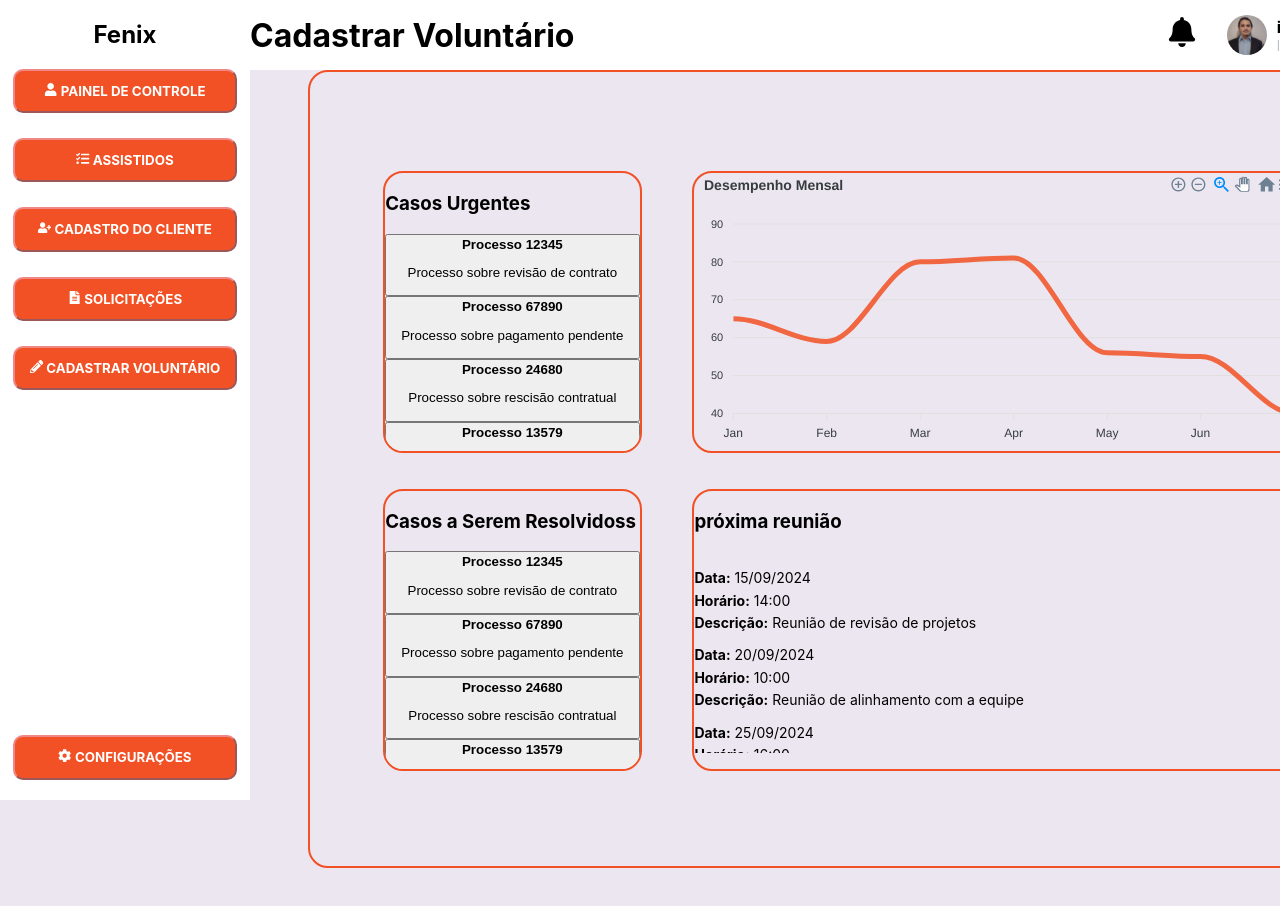
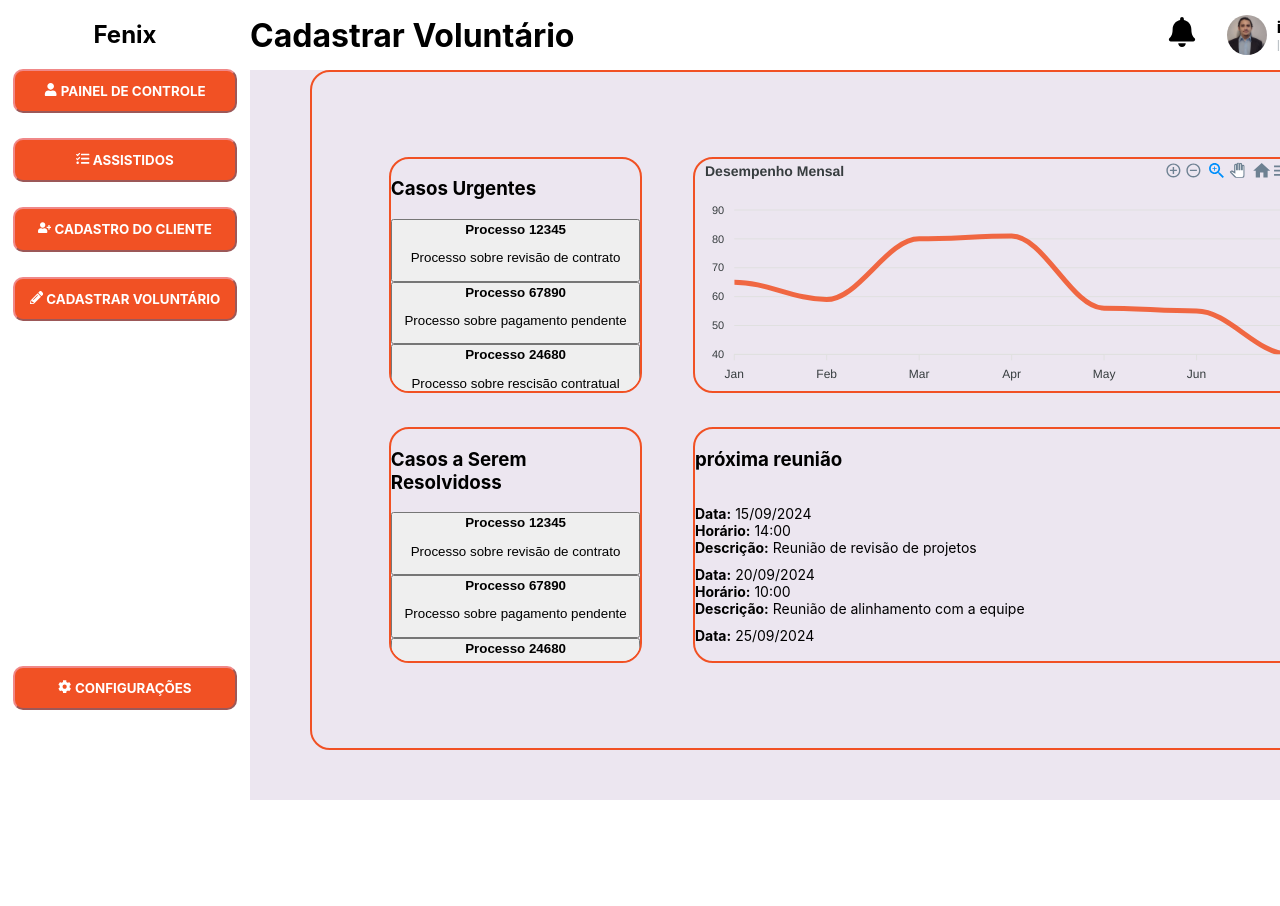
Before and after one commit to ghts2110/Fenix, a React (Create React App) app in the folder web/: page /dashboard in a window 1280 px wide. Shown: the top 906 px of the page. After the commit the page ends 800 px from the top, so only its background shows below. Built offline with nearby package versions, Linux system fonts and the light colour scheme.

Commit message:
ajuste tamanho pagina dashboard feature/dashboard

```diff
--- a/web/src/components/NavigatePanel/index.js
+++ b/web/src/components/NavigatePanel/index.js
@@ -30,7 +30,6 @@ function NavigatePanel() {
           <button className={styles.button} onClick={handleAssistedClick}> <FaTasks className={styles.icon} /> Assistidos</button>
 
           <button className={styles.button}> <FaUserPlus className={styles.icon} /> Cadastro do Cliente</button>
-          <button className={styles.button}> <FaFileAlt className={styles.icon} /> Solicitações</button>
 
           <button className={styles.button} onClick={handleRegisterClick}> <FaPencilAlt className={styles.icon} /> Cadastrar Voluntário</button>
 
--- a/web/src/components/TelaDashboard/BoxDashboard/BoxDashboard.module.css
+++ b/web/src/components/TelaDashboard/BoxDashboard/BoxDashboard.module.css
@@ -1,7 +1,6 @@
 .DashBoard {
   width: 90%;
-  height: 85%;
-
+  height: 85vh; /* Ajusta para ocupar até 85% da altura da viewport */
   border-radius: 20px;
   border: #f15124;
   border-width: 2px;
@@ -14,98 +13,50 @@
   font-family: Inter;
 
   gap: 5%;
+  box-sizing: border-box;
+  overflow: hidden; /* Impede que o conteúdo da dashboard exceda o tamanho da caixa */
 }
 
-.grup1 {
+.grup1, .grup2 {
   display: flex;
   flex-direction: row;
   justify-content: center;
-
   width: 95%;
   height: 35%;
-
   gap: 5%;
 }
 
-.grup2 {
-  display: flex;
-  flex-direction: row;
-  justify-content: center;
-
-  width: 95%;
-  height: 35%;
-
-  gap: 5%;
-}
-
-.UrgentActions {
+.UrgentActions, .performanceGraph, .Cases, .meeting {
   border-radius: 20px;
   border: #f15124;
   border-width: 2px;
   border-style: solid;
 
+  display: flex;
+  flex-direction: column;
+  box-sizing: border-box;
+}
+
+.UrgentActions, .Cases {
   width: 25%;
   height: 100%;
+  overflow-y: auto; /* Mantém a rolagem interna, caso necessário */
+  overflow-x: hidden;
+}
 
-  display: flex;
-  flex-direction: column;
+.performanceGraph, .meeting {
+  width: 60%;
+  height: 100%;
 }
 
 .scrollArea {
   flex-grow: 1;
-  overflow-y: auto; /* Ativa a rolagem vertical */
-  overflow-x: hidden; /* Esconde a rolagem horizontal */
+  overflow-y: auto; /* Ativa a rolagem interna */
+  overflow-x: hidden;
 }
 
-
-.performanceGraph {
-  border-radius: 20px;
-  border: #f15124;
-  border-width: 2px;
-  border-style: solid;
-
-  width: 60%;
-  height: 100%;
-}
-
-.Cases{
-  border-radius: 20px;
-  border: #f15124;
-  border-width: 2px;
-  border-style: solid;
-
-  width: 25%;
-  height: 100%;
-
-  display: flex;
-  flex-direction: column;
-
-  overflow-y: auto; /* Ativa a rolagem vertical */
-  overflow-x: hidden; /* Esconde a rolagem horizontal */
-}
-
-.meeting{
-  border-radius: 20px;
-  border: #f15124;
-  border-width: 2px;
-  border-style: solid;
-
-  width: 60%;
-  height: 100%;
-}
-
-.urgentButton{
+.urgentButton {
   width: 100%;
-}
-
-.meeting {
-  border-radius: 20px;
-  border: 2px solid #f15124;
-  width: 60%;
-  height: 100%;
-
-  display: flex;
-  flex-direction: column;
 }
 
 .meeting ul {
@@ -116,5 +67,4 @@
 .meeting li {
   margin-bottom: 10px;
   font-size: 14px;
-  line-height: 1.6;
 }
```
